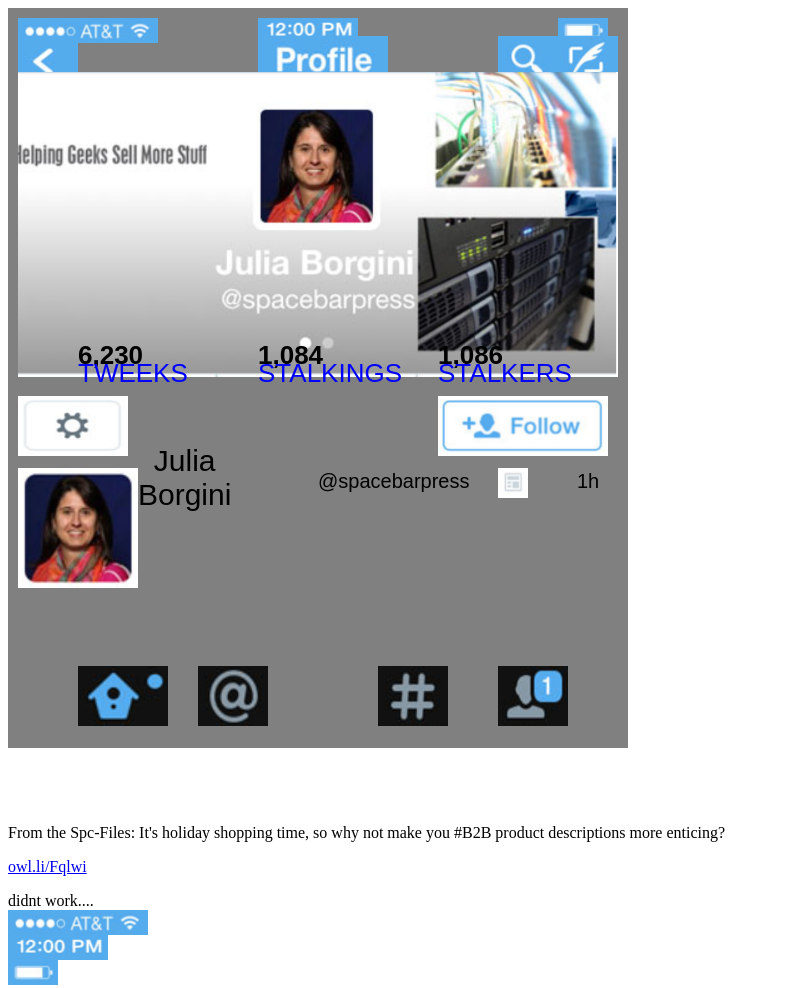
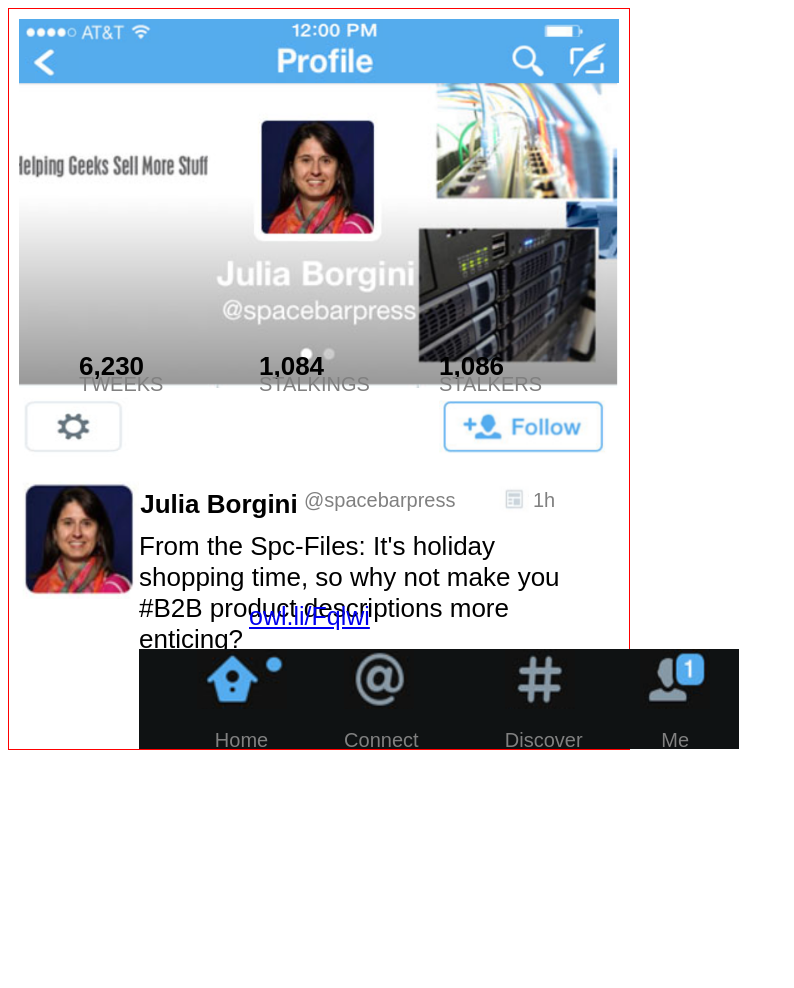
Before and after one commit to panduhjohn/gridder2.0, a plain HTML site: page index.html in a window 1280 px wide. Shown: the whole page, without its empty margins (0-794 px from the left). After the commit the page ends 800 px from the top, so only its background shows below. Drawn offline with Linux system fonts and the light colour scheme.

Commit message:
color/font changes

```diff
--- a/index.html
+++ b/index.html
@@ -9,9 +9,16 @@
 
 <body>
     <div class="container">
-        <div id="signal"><img src="assets/signal.png"></div>
+
+        <!-- <div id="signal"><img src="assets/signal.png"></div>
         <div id="time"><img src="assets/time.png"></div>
         <div id="battery"><img src="assets/battery.png"></div>
+  -->
+        <div class="header">
+            <div id="signal"><img src="assets/signal.png"></div>
+            <div id="time"><img src="assets/time.png"></div>
+            <div id="battery"><img src="assets/battery.png"></div>
+        </div>
         <div id="arrow"><img src="assets/arrow.png"></div>
         <div id="profile"><img src="assets/profile.png"></div>
         <div id="mag"><img src="assets/mag.png"></div>
@@ -20,10 +27,7 @@
         <div id="gearicon"><img src="assets/gear.png"></div>
         <div id="follow"><img src="assets/follow.png"></div>
         <div id="profilepic"><img src="assets/profilepic.png"></div>
-        <div id="home"><img src="assets/home.png"></div>
-        <div id="connect"><img src="assets/connect.png"></div>
-        <div id="discover"><img src="assets/discover.png"></div>
-        <div id="me"><img src="assets/me.png"></div>
+
         <div id="tweet"></p>6,230</p></div>
         <div id="tweets"></p>TWEEKS</p></div>
         <div id="stalking"></p>1,084</p></div>
@@ -34,14 +38,25 @@
         <div id="name"><p>Julia Borgini</p></div>
         <div id="hour"><p>1h</p></div>
         <div id="space"><p>@spacebarpress</p></div>
+        <div id="words"><p>From the Spc-Files: It's holiday shopping time, so why not make you #B2B product descriptions more
+        enticing?</p></div>
+        <div id="link"><a href="#">owl.li/Fqlwi</a></div>
+        <div class="footer">
+            <div id="home"><img src="assets/home.png"></div>
+            <div id="connect"><img src="assets/connect.png"></div>
+            <div id="discover"><img src="assets/discover.png"></div>
+            <div id="me"><img src="assets/me.png"></div>
+            <div id="fhome"><p>Home</p></div>
+            <div id="fconnect"><p>Connect</p></div>
+            <div id="fdiscover"><p>Discover</p></div>
+            <div id="fme"><p>Me</p></div>
+        </div>
     </div>
 
 
-        <div id="name"><p></p></div>
-        <div id="words"><p>From the Spc-Files: It's holiday shopping time, so why not make you #B2B product descriptions more
-        enticing?</p></div>
 
-            <p> <a href="#">owl.li/Fqlwi</a></p>
+
+
         </div>
     </div>
 
@@ -54,9 +69,3 @@
 
 
 </html>
-didnt work....
-        <div class="header">
-            <div id="signal"><img src="assets/signal.png"></div>
-            <div id="time"><img src="assets/time.png"></div>
-            <div id="battery"><img src="assets/battery.png"></div>
-        </div>
--- a/style.css
+++ b/style.css
@@ -1,6 +1,6 @@
 .container {
   height: 90vh;
-  background-color: gray;
+  background-color: white;
   padding: 10px;
   font-size: 3em;
   text-align: center;
@@ -8,10 +8,14 @@
   grid-template-columns: repeat(10, 10%);
   grid-template-rows: repeat(40, 2.5%);
   width: 600px;
+  border: 1px solid red;
 }
-/* .header {
+.header {
     display: grid;
-} */
+    width: 600px;
+    height: 200px;
+    background-color: #55ACED;
+}
 
 #signal {
   display: grid;
@@ -80,10 +84,13 @@
     display: grid;
     grid-column: 1;
     grid-row: 4;
+    margin-top: 10px;
+    /* padding-bottom: 100px;     */
 }
 #mainsection img {
     height: 305px;
     width: 600px;
+    /* margin-bottom: 130px; */
 }
 #gearicon {
     display: grid;
@@ -99,6 +106,7 @@
     display: grid;
     grid-column: 8;
     grid-row: 22;
+
 }
 #follow img {
     height: 60px;
@@ -114,6 +122,7 @@
 #profilepic img {
     height: 120px;
     width: 120px;
+    padding-top: 10px;
 }
 #home {
     display: grid;
@@ -159,15 +168,17 @@
     font-size: 26px;
     font-weight: bold;
     font-family: sans-serif;
+    margin-top: 10px;
 }
 
 #tweets {
     display: grid;
     grid-column: 2;
     grid-row: 17;
-    font-size: 26px;
+    font-size: 20px;
     font-family: sans-serif;
-    color: blue;
+    color: gray;
+    margin-top: 26px;
 
 }
 #stalking {
@@ -177,15 +188,17 @@
     font-size: 26px;
     font-weight: bold;
     font-family: sans-serif;
+    margin-top: 10px;
 }
 
 #stalkings {
     display: grid;
     grid-column: 5;
     grid-row: 17;
-    font-size: 26px;
+    font-size: 20px;
     font-family: sans-serif;
-    color: blue;
+    color: gray;
+    margin-top: 26px;
 }
 
 #stalker {
@@ -195,25 +208,47 @@
     font-size: 26px;
     font-weight: bold;
     font-family: sans-serif;
+    margin-top: 10px;
+
 }
 
 #stalkers {
     display: grid;
     grid-column: 8;
     grid-row: 17;
-    font-size: 26px;
+    font-size: 20px;
     font-family: sans-serif;
-    color: blue;
+    color: gray;
+    margin-top: 26px;
 }
 #name {
     display: grid;
+    grid-column: 1;
+    grid-row: 25;
+    font-size: 26px;
+    font-family: sans-serif;
+    font-weight: bold;
+    margin-top: 12px;
+    margin-left: 50px;
+
+}
+
+#name p {
+    width: 300px;
+}
+
+#words {
+    display: grid;
     grid-column: 3;
-    grid-row: 23 / 24;
-    font-size: 30px;
+    grid-row: 28;
+    font-size: 26px;
     font-family: sans-serif;
+    text-align: left;
 }
-/* #name p {
-    width: 100px; */
+#words p {
+    width: 450px;
+
+}
 
 #news {
     display: grid;
@@ -223,20 +258,81 @@
 #news img {
     height: 30px;
     width: 30px;
+    padding-top: 16px;
 }
 
 #hour {
     display: grid;
     grid-column: 10;
-    grid-row: 25;
+    grid-row: 26;
     font-size: 20px;
     font-family: sans-serif;
+    color: gray;
+    margin-left: -90px;
 }
 
 #space {
     display: grid;
     grid-column: 6;
-    grid-row: 25;
+    grid-row: 26;
     font-size: 20px;
     font-family: sans-serif;
+    color: gray;
+    margin-left: -15px;
 }
+#link {
+    display: grid;
+    grid-column: 5;
+    grid-row: 33;
+    font-size: 25px;
+    font-family: sans-serif;
+    margin-top: 7px;
+    margin-left: -10px;
+}
+
+.footer {
+    display: grid;
+    grid-column: 3;
+    grid-row: 36;
+    width: 600px;
+    align-content: left;
+    justify-content: space-evenly;
+    background-color: #0F1213;
+    height: 100px;
+    padding-left: -100px;
+}
+
+#fhome {
+    display: grid;
+    grid-column: 2;
+    grid-row: 39;
+    font-size: 20px;
+    font-family: sans-serif;
+    color: gray;
+}
+#fconnect {
+    display: grid;
+    grid-column: 4;
+    grid-row: 39;
+    font-size: 20px;
+    font-family: sans-serif;
+    color: gray;
+}
+#fdiscover {
+    display: grid;
+    grid-column: 7;
+    grid-row: 39;
+    font-size: 20px;
+    font-family: sans-serif;
+    color: gray;
+
+}
+#fme {
+    display: grid;
+    grid-column: 9;
+    grid-row: 39;
+    font-size: 20px;
+    font-family: sans-serif;
+    color: gray;
+
+}
```
